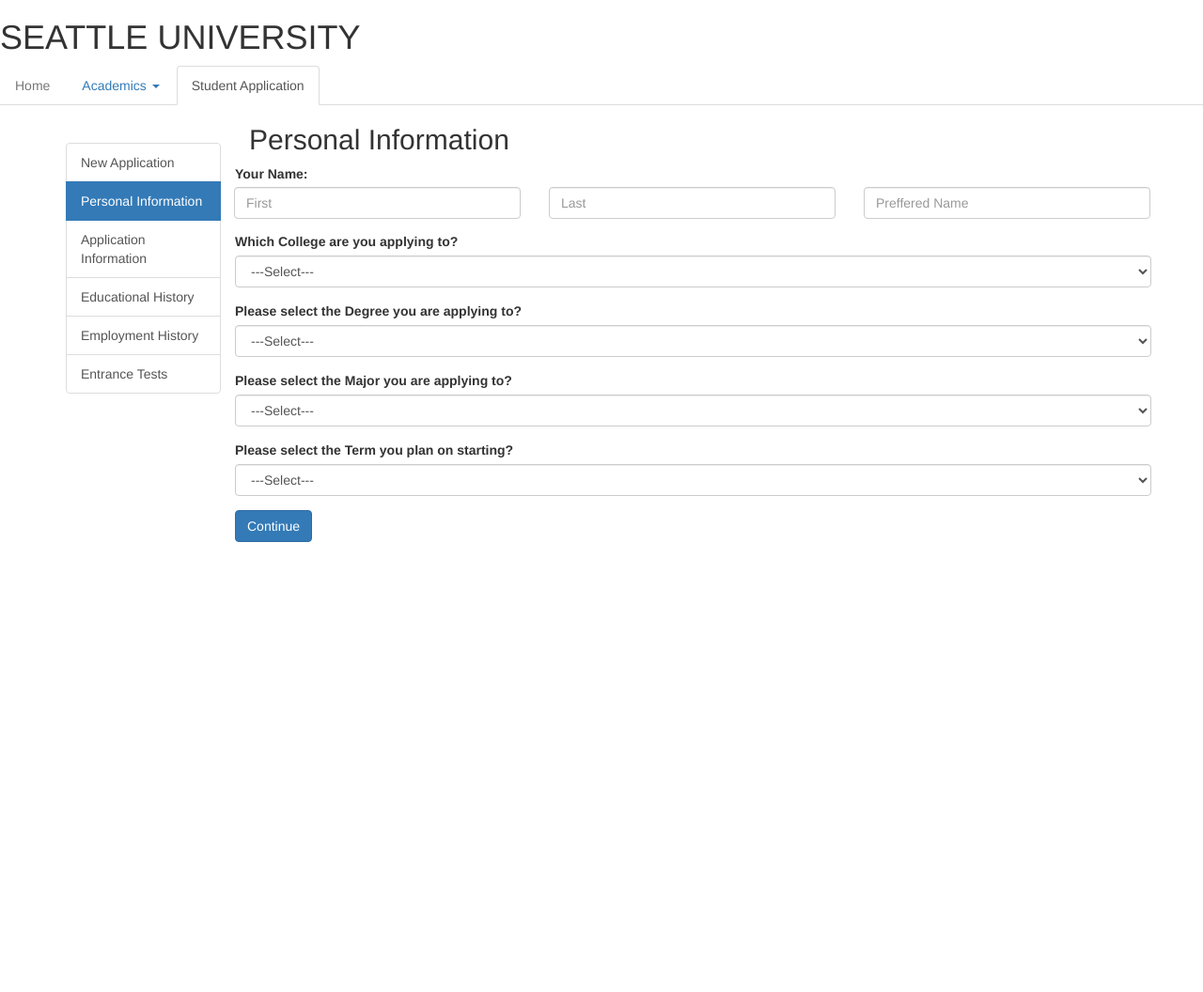
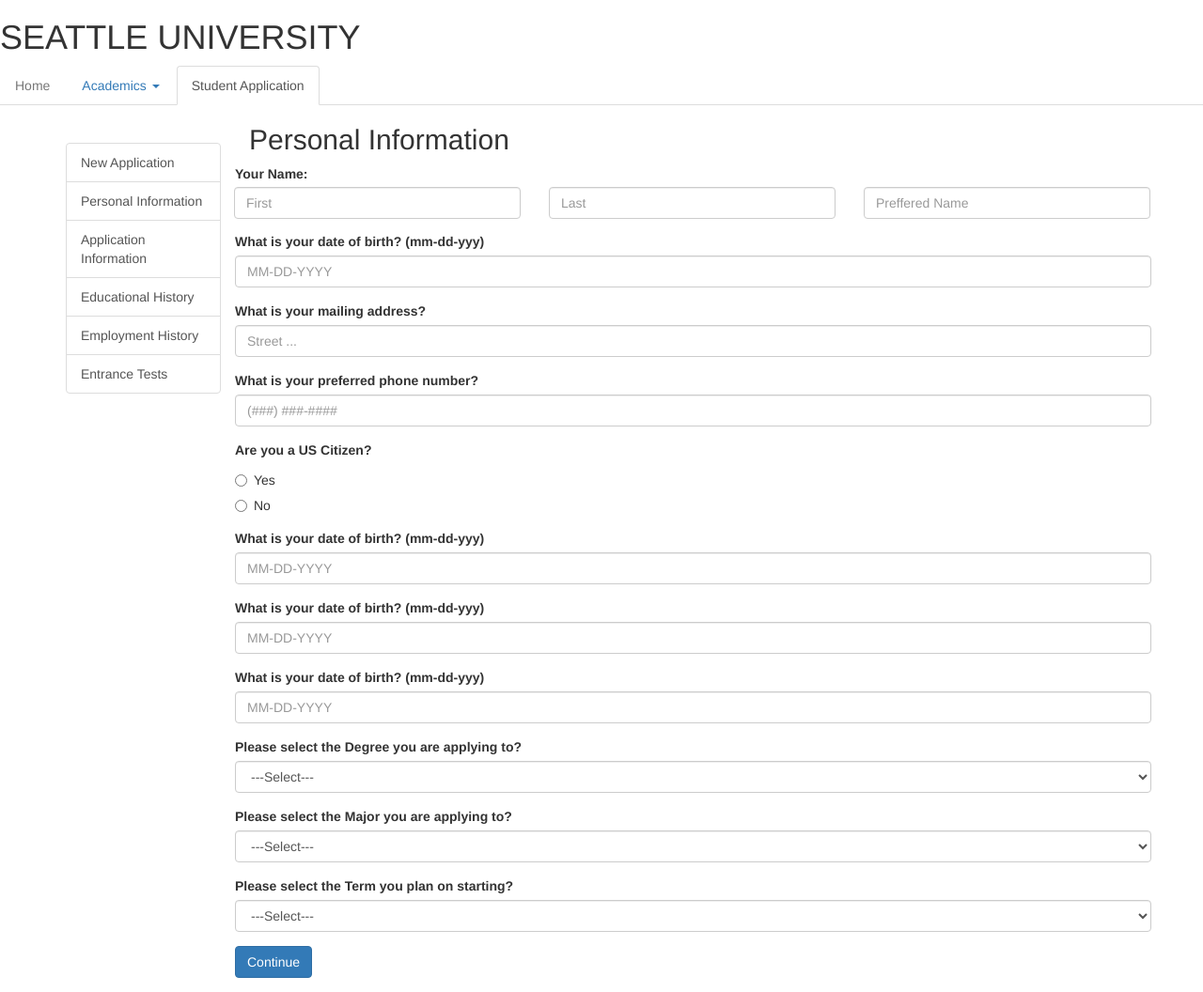
Before and after one commit to morganjweaver/db_proj, a PHP site: page /app_pg_2.php in a window 1280 px wide. Shown: the whole page at 94% size. Before the commit the page ends 577 px from the top, so only its background shows below. Run offline with PHP 8.4, Linux system fonts and the light colour scheme.

Commit message:
pg 2 progress

```diff
--- a/src/app_pg_2.php
+++ b/src/app_pg_2.php
@@ -43,30 +43,101 @@
                     <div class="row">
                         <div class="col-sm-4">
                             <input type="text" class="form-control col-sm-4 sr-only"
-                                   placeholder="First" name="name_first" id="name_first">
+                                   placeholder="First" size=50 name="name_first" id="name_first">
                         </div>
                         <div class="col-sm-4">
                             <input type="text" class="form-control col-sm-4 sr-only"
-                                   placeholder="Last" name="name_last"
+                                   placeholder="Last" size=50 name="name_last"
                                    id="name_last">
                         </div>
                         <div class="col-sm-4">
                             <input type="text" class="form-control col-sm-4 sr-only"
-                                   placeholder="Preffered Name" name="name_preferred"
+                                   placeholder="Preffered Name" size=50 name="name_preferred"
                                    id="name_preferred">
                         </div>
                     </div>
                 </div>
 
                 <div class="form-group">
-                    <label for="applying_college">Which College are you applying to?</label>
-                    <select class="form-control" name="applying_college" id="applying_college">
-                        <option value="#">---Select---</option>
-                        <option value="#">1</option>
-                        <option value="#">2</option>
-                        <option value="#">3</option>
-                    </select>
-                </div>
+                    <label for="dob">What is your date of birth? (mm-dd-yyy)</label>
+					<input type="text" class="form-control" placeholder="MM-DD-YYYY" size=50 name="dob" id="dob">
+				</div>
+
+                <div class="form-group">
+                    <label for="mailing_addr">What is your mailing address?</label>
+					<input type="text" class="form-control" placeholder="Street ..." size=50 name="mailing_addr" id="mailing_addr">
+				</div>
+
+                <div class="form-group">
+                    <label for="phone_num">What is your preferred phone number?</label>
+					<input type="text" class="form-control" placeholder="(###) ###-####" size=20 name="phone_num" id="phone_num">
+				</div>
+
+                <div class="form-group">
+                    <label>Are you a US Citizen?</label>
+					<div class="radio">
+						<label>
+							<input type="radio" name="us_citizen" value="true">
+							Yes
+						</label>
+					</div>
+					<div class="radio">
+						<label>
+							<input type="radio" name="us_citizen" value="true">
+							No
+						</label>
+					</div>
+				</div>
+
+                <div class="form-group">
+                    <label for="dob">What is your date of birth? (mm-dd-yyy)</label>
+					<input type="text" class="form-control" placeholder="MM-DD-YYYY" size=50 name="dob" id="dob">
+				</div>
+                <div class="form-group">
+                    <label for="dob">What is your date of birth? (mm-dd-yyy)</label>
+					<input type="text" class="form-control" placeholder="MM-DD-YYYY" size=50 name="dob" id="dob">
+				</div>
+                <div class="form-group">
+                    <label for="dob">What is your date of birth? (mm-dd-yyy)</label>
+					<input type="text" class="form-control" placeholder="MM-DD-YYYY" size=50 name="dob" id="dob">
+				</div>
+
+<!--  <br>
+ <input type="radio" name="y" value="Yes">Yes<br>
+ <input type="radio" name="n" value="No">No<br>
+ <p>
+ Is English your native language? <br>
+ <input type="radio" name="y" value="Yes">Yes<br>
+ <input type="radio" name="n" value="No">No<br>
+ <p>
+ What is your gender? <br>
+ <input type="radio" name="m" value= "male">Male<br>
+ <input type="radio" name="f" value="female">Female<br>
+ <p>
+ Please tell us your veteran status <br>
+ <input type="radio" name="not a veteran" value="0">Not a veteran<br>
+ <input type="radio" name="currently serving" value="1">Currently serving<br>
+ <input type="radio" name="previously served" value="2">Previously served<br>
+ <input type="radio" name="current dependent" value="3">Current dependent<br>
+ <p>
+ Military Branch? <br>
+  <input type="radio" name="army" value= "0">Army<br>
+ <input type="radio" name="marine corp" value="1">Marine Corp<br>
+  <input type="radio" name="navy" value= "2">Navy<br>
+ <input type="radio" name="air force" value="3">Air Force<br>
+ <input type="radio" name="coast guard" value="4">Coast Guard<br>
+ <p>
+ Are you Hispanic/Latino origin? <br>
+  <input type="radio" name="y" value="Yes">Yes<br>
+ <input type="radio" name="n" value="No">No<br>
+ <p>
+ Please mark all that apply: <br>
+ <input type="checkbox" name="asian" value="0">Asian<br>
+ <input type="checkbox" name="black/african american" value="1">Black/African American<br>
+ <input type="checkbox" name="native hawaiian/pacific islander" value="2">Native Hawaiian/Pacific Islander<br>
+ <input type="checkbox" name="native american/native indian" value="3">Native American/Native Indian<br>
+ <input type="checkbox" name="white/middle eastern" value="4">White/Middle Eastern<br>-->
+
 
                 <div class="form-group">
                     <label for="degree_type">Please select the Degree you are applying to?</label>
--- a/src/js/main.js
+++ b/src/js/main.js
@@ -1,15 +1,15 @@
 $(function () {
 
-    //making the application navigation to auto-highlight
+/*    //making the application navigation to auto-highlight
     var pages = [ "new_app", "pers_info", "app_info", "educ_hist", "empl_hist", "entr_test" ];
     var selectors = pages.map(function(page){
-        return "#" + page + " #link_" + page;
+        return "#" + page + " a:#link_" + page;
     });
     var all_selectors = selectors.join(", ");
 
     $(all_selectors)
         .addClass('active')
-        .removeAttr("href");
+        .removeAttr("href");*/
 
     //make menus drop down automatically
     $('ul.nav li.dropdown').hover(function(){
```
Also changed, not shown: 1 other file.
